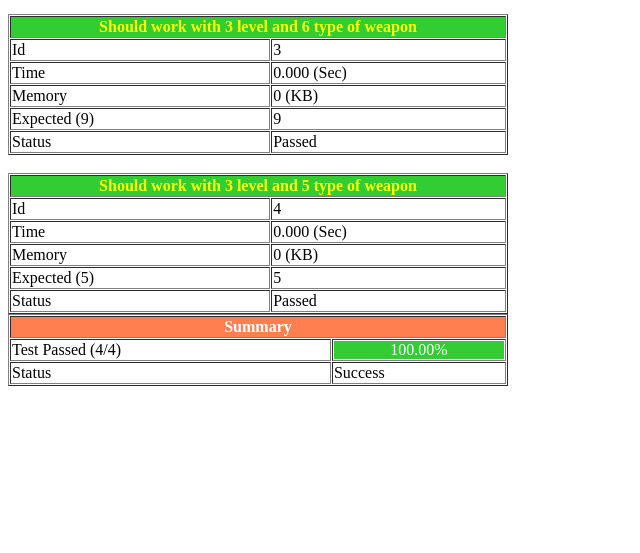
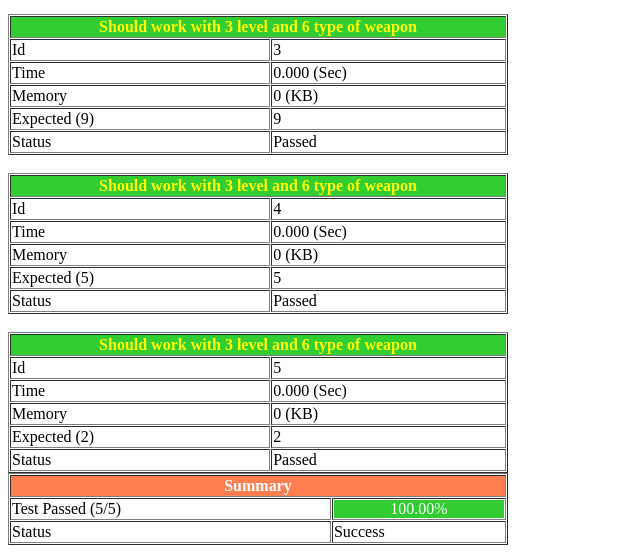
Before and after one commit to ravindrasinghinbox/dev, a PHP site: page /ben/index.php in a window 1280 px wide. Shown: the part 330-883 px from the top of the page, without its empty margins (0-640 px from the left). Before the commit the page ends 716 px from the top, so only its background shows below. Run offline with PHP 8.4, Linux system fonts and the light colour scheme.

Commit message:
Fixed one more case

```diff
--- a/ben/index.php
+++ b/ben/index.php
@@ -30,11 +30,12 @@ function gameCost($levelAndWeapon, $lines) {
 
     // Sort element
     sort($lines);
+    $lineLength = count($lines);
 
     // Remove used weapon
     for($i = 0; $i < $weapon; $i++){
         $col = 0;
-        for($j = 0; $j < $level; $j++){
+        for($j = 0; $j < $lineLength; $j++){
             if(!$col){
                 $col = $lines[$j][$i];
             }
@@ -46,7 +47,7 @@ function gameCost($levelAndWeapon, $lines) {
 
     // Count coins for game
     $coins = 0;
-    for($i = 0; $i < $level; $i++){
+    for($i = 0; $i < $lineLength; $i++){
         $num = substr_count($lines[$i],'1');
         $coins += $num*$num;
     }
--- a/ben/tests/indexTest.php
+++ b/ben/tests/indexTest.php
@@ -40,7 +40,15 @@ class Test extends Summary
                     'lines' => ['010101','010001','010101']
                 ],
                 "expect" => 5,
-                "msg" => "Should work with 3 level and 5 type of weapon"
+                "msg" => "Should work with 3 level and 6 type of weapon"
+            ),
+            array(
+                "input" => [
+                    'levelAndWeapon' => '1 2',
+                    'lines' => ['01','11']
+                ],
+                "expect" => 2,
+                "msg" => "Should work with 3 level and 6 type of weapon"
             ),
         );
     }
```
